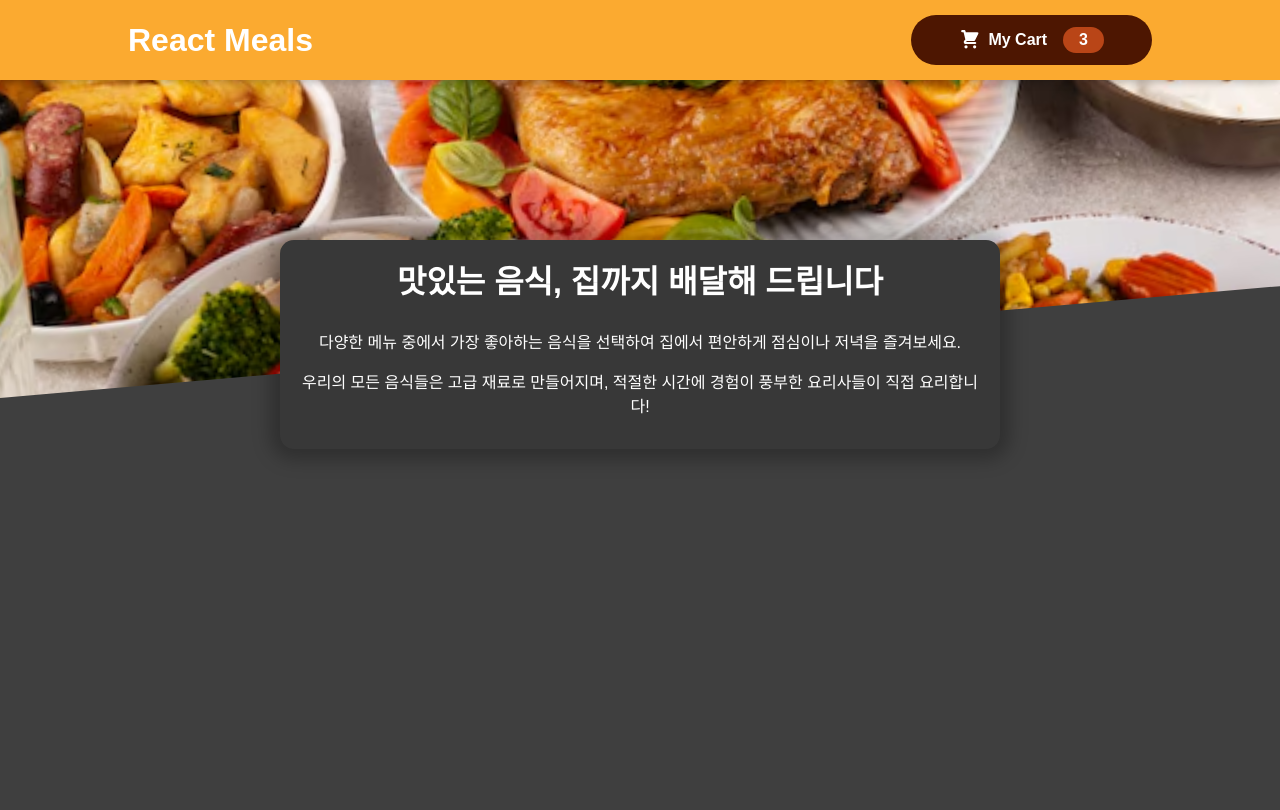
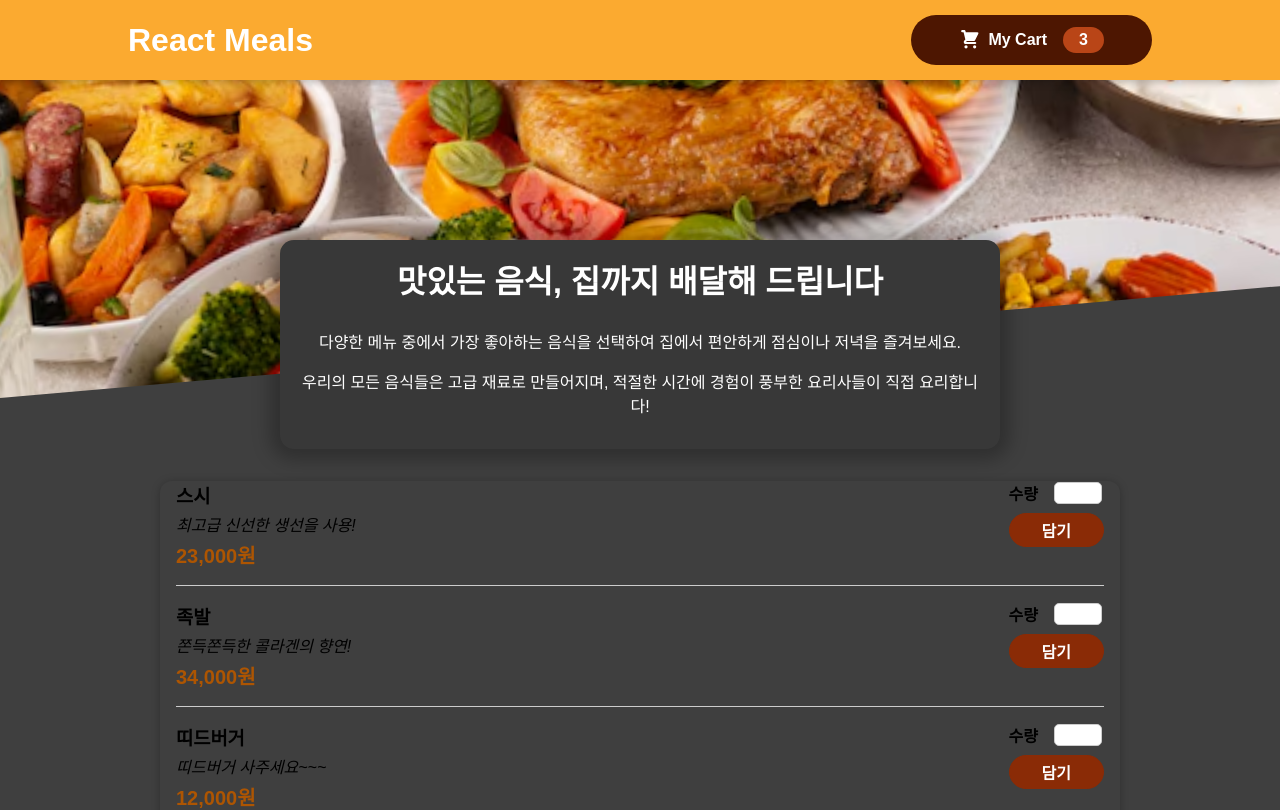
Before and after one commit to goodzeee/react-selfstudy202407, a React (Create React App) app: page / in a window 1280 px wide. Shown: the top 810 px of the page. Built offline with nearby package versions, Linux system fonts and the light colour scheme.

Commit message:
# Meals 관련 컴포넌트 생성

```diff
--- a/src/Food/Meals/AvailableMeals.js
+++ b/src/Food/Meals/AvailableMeals.js
@@ -1,6 +1,7 @@
 import React from 'react'
-import Card from '../../UI/Card'
+import Card from '../../components/UI/Card'
 import styles from './AvailableMeals.module.scss';
+import MealItem from './MealItem/MealItem';
 
 const DUMMY_MEALS = [
     {
--- a/src/Food/Meals/MealItem/MealItem.js
+++ b/src/Food/Meals/MealItem/MealItem.js
@@ -1,7 +1,7 @@
 import React, { useContext } from 'react';
 import styles from './MealItem.module.scss';
 import MealItemForm from './MealItemForm';
-import CartContext from '../../../../store/cart-context';
+// import CartContext from '../../../../store/cart-context';
 
 const MealItem = ({id, price, description, name}) => {
 
--- a/src/Food/Meals/MealItem/MealItemForm.js
+++ b/src/Food/Meals/MealItem/MealItemForm.js
@@ -1,22 +1,22 @@
 import React, { useRef, useState } from 'react';
-import Input from '../../../UI/Input/Input';
 import styles from './MealItemForm.module.scss';
+import Input from '../../../components/UI/Input/Input';
 
 const MealItemForm = ( props ) => {
 
   return (
     <form className={styles.form} >
       <Input
-        ref={inputRef}
+        // ref={inputRef}
         label='수량'
-        inputAttr={{
-          id: 'amount_' + props.id,
-          type: 'number',
-          min: '1',
-          max: '5',
-          step: '1',
-          defaultValue: '1',
-        }}
+        // input={{
+        //   id: 'amount_' + props.id,
+        //   type: 'number',
+        //   min: '1',
+        //   max: '5',
+        //   step: '1',
+        //   defaultValue: '1',
+        // }}
       />
       <button>담기</button>
     </form>
--- a/src/Food/Meals/Meals.js
+++ b/src/Food/Meals/Meals.js
@@ -1,10 +1,12 @@
 import React from 'react'
 import MealsSummary from './MealsSummary'
+import AvailableMeals from './AvailableMeals'
 
 const Meals = () => {
   return (
     <>
     <MealsSummary />
+    <AvailableMeals />
     </>
   )
 }
--- /dev/null
+++ b/src/components/UI/Input/Input.js
@@ -0,0 +1,13 @@
+import React from 'react'
+import styles from './Input.module.scss';
+
+const Input = ({label}) => {
+  return (
+    <div className={styles.input}>
+        <label>{label}</label>
+        <input />
+    </div>
+  )
+}
+
+export default Input
--- /dev/null
+++ b/src/components/UI/Input/Input.module.scss
@@ -0,0 +1,19 @@
+
+.input {
+    display: flex;
+    align-items: center;
+    margin-bottom: 0.5rem;
+
+    label {
+      font-weight: bold;
+      margin-right: 1rem;
+    }
+
+    input {
+      width: 3rem;
+      border-radius: 5px;
+      border: 1px solid #ccc;
+      font: inherit;
+      padding-left: 0.5rem;
+    }
+  }
```
